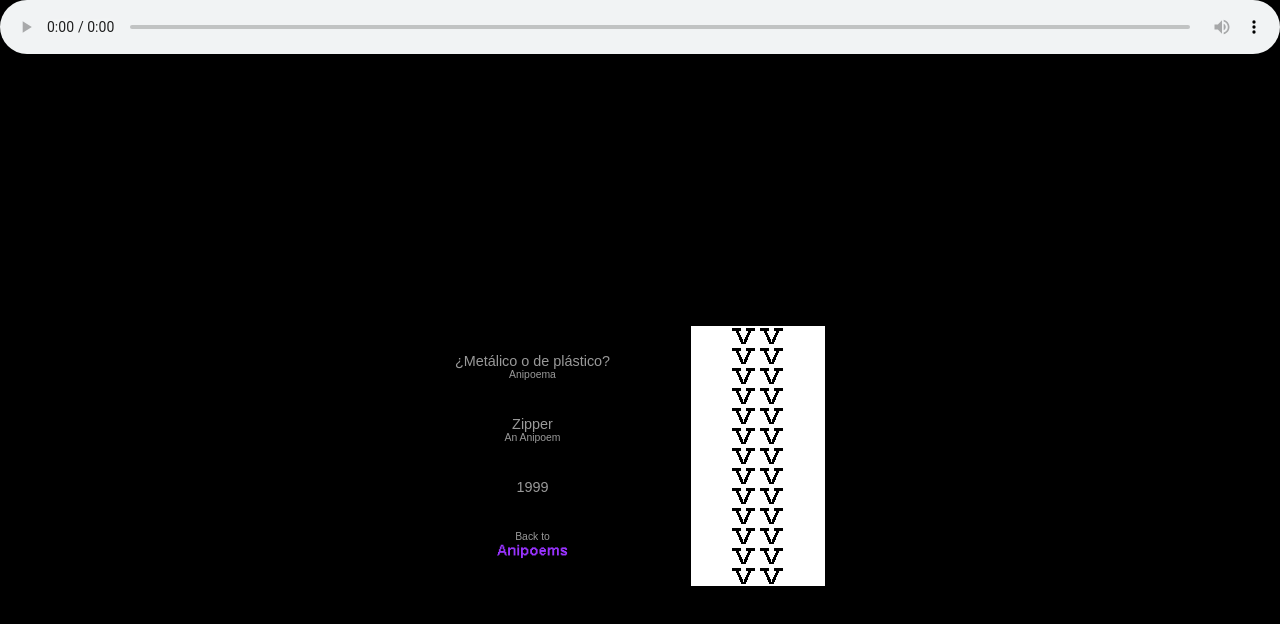
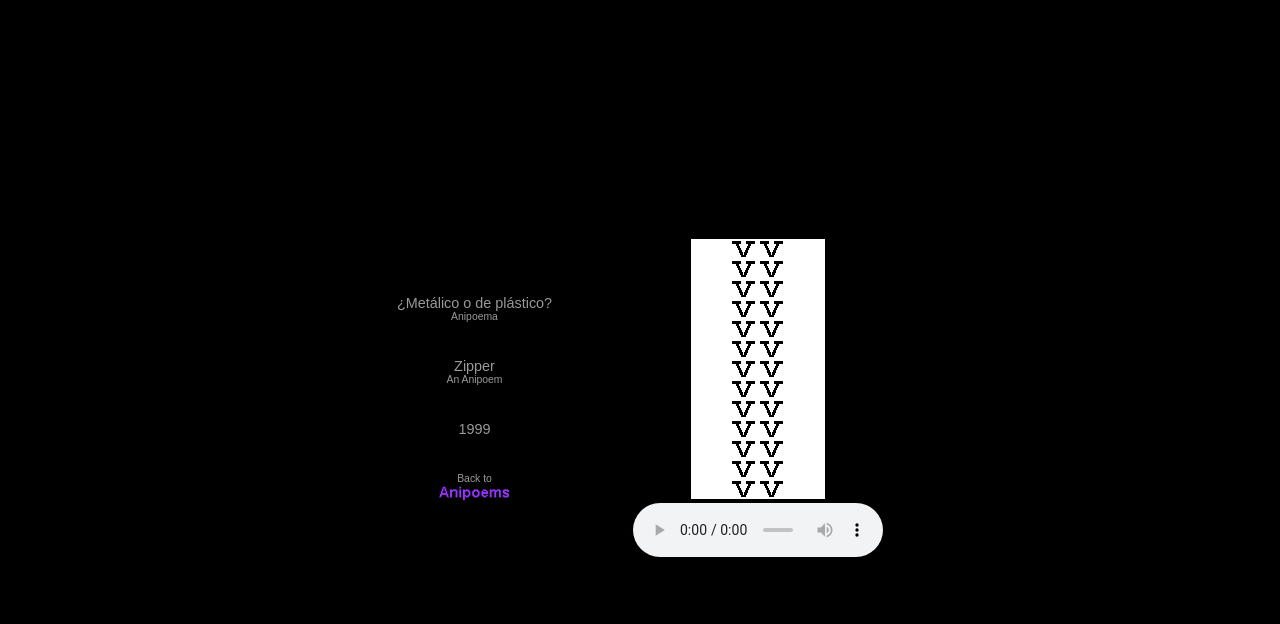
Before and after one commit to vispo/uribe2017B, a plain HTML site: page English/Anipoems/Zipper/zipper.html in a window 1280 px wide. Drawn offline with Linux system fonts and the light colour scheme.

Commit message:
moved audio controls beneath image and for zipper.html increased audio controls width

```diff
--- a/English/Anipoems/Zipper/zipper.html
+++ b/English/Anipoems/Zipper/zipper.html
@@ -20,7 +20,7 @@
 				background-color: #000;
 			}
 			audio {
-				width:100%;
+				width:250px;
 			}
 			.contentContainer {
 				display: table;
@@ -51,11 +51,8 @@
 			}
 		</style>
 	</head>
+
 	<body>
-		<audio autoplay controls loop>
-			<source src="onetickn.mp3" type="audio/mpeg">
-			<source src="onetickn.ogg" type="audio/ogg">
-		</audio>
 		<div class="contentContainer">
 			<div class="content" ID = "textbox">
 				<div class="poemTitle">¿Metálico o de plástico?</div>
@@ -73,7 +70,11 @@
 				<A HREF="../../index.html"><IMG SRC="ani4b.gif" WIDTH="71" HEIGHT="19" ALT="" BORDER="0"></A>
 			</div>
 			<div class="content">
-				<A HREF="../Zipper-2/zipper2.html"><IMG SRC="zipchic1b.gif" WIDTH="134" HEIGHT="260" ALT="" BORDER="0"></A>
+				<A HREF="../Zipper-2/zipper2.html"><IMG SRC="zipchic1b.gif" WIDTH="134" HEIGHT="260" ALT="" BORDER="0"></A><br>
+                    <audio autoplay controls loop>
+                        <source src="onetickn.mp3" type="audio/mpeg">
+                        <source src="onetickn.ogg" type="audio/ogg">
+                    </audio>
 			</div>
 		</div>
 	</body>
```
